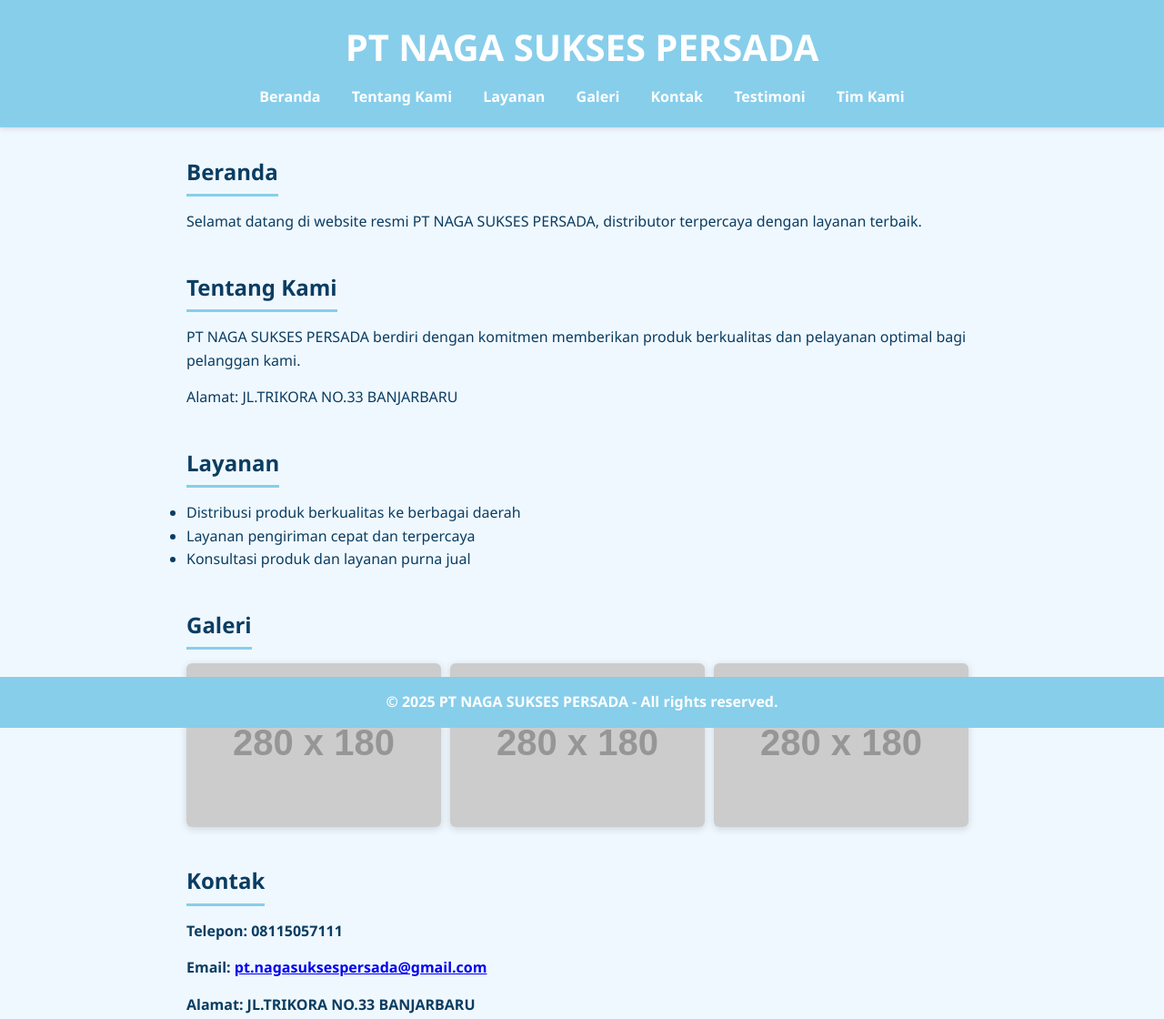
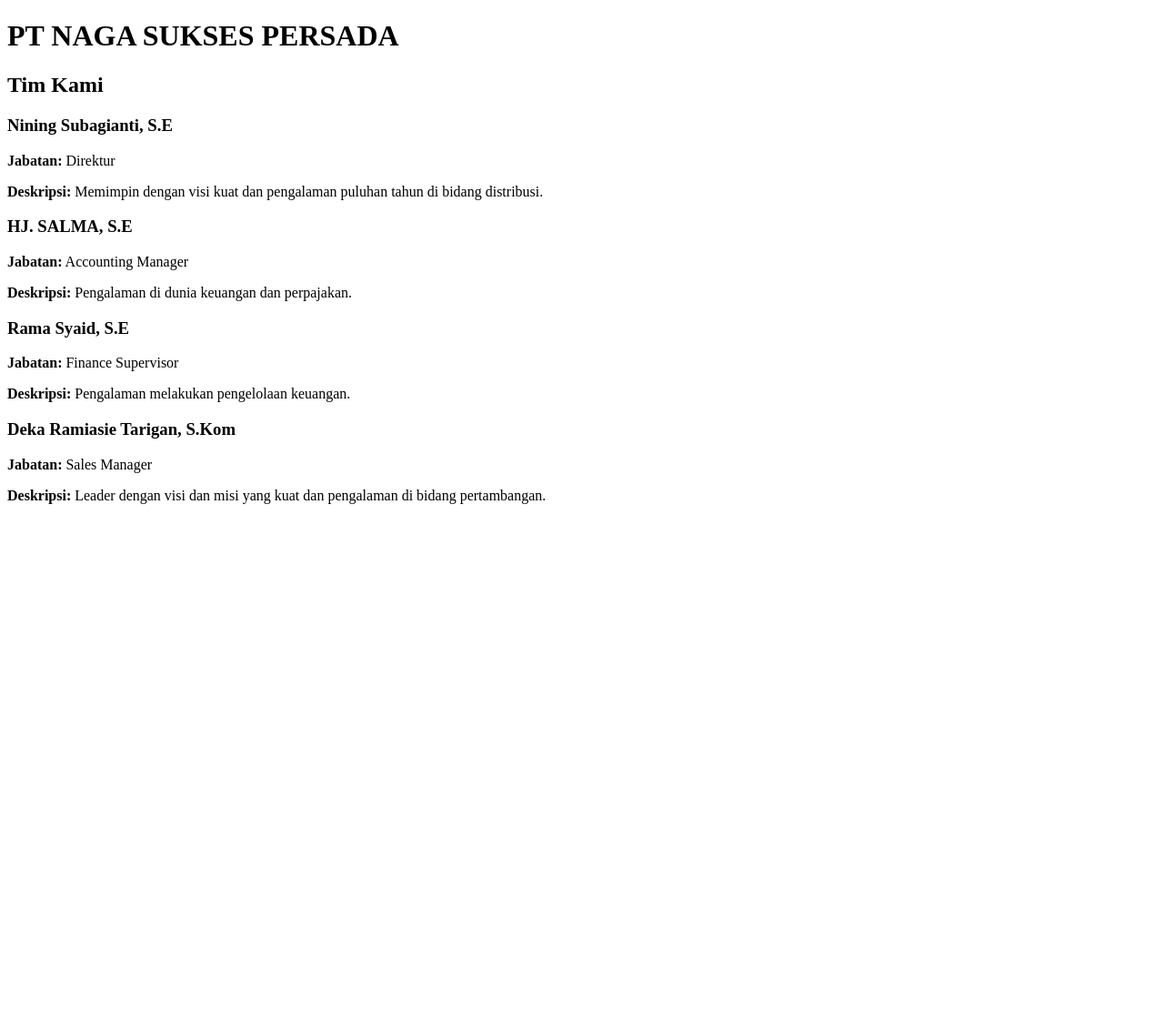
Before and after one commit to dekatarigan/pt-naga-sukses-persada, a plain HTML site: page index.html in a window 1280 px wide. Shown: the top 1120 px of the page at 91% size. After the commit the page ends 800 px from the top, so only its background shows below. Drawn offline with Linux system fonts and the light colour scheme; placeholder pictures from the web are drawn by us.

Commit message:
Add files via upload

```diff
--- a/index.html
+++ b/index.html
@@ -1,210 +1,43 @@
-
 <!DOCTYPE html>
 <html lang="id">
 <head>
-    <meta charset="UTF-8" />
-    <meta name="viewport" content="width=device-width, initial-scale=1" />
+    <meta charset="UTF-8">
+    <meta name="viewport" content="width=device-width, initial-scale=1.0">
     <title>PT NAGA SUKSES PERSADA</title>
     <style>
-        /* Reset */
-        * { margin: 0; padding: 0; box-sizing: border-box; }
-
-        body {
-            font-family: 'Segoe UI', Tahoma, Geneva, Verdana, sans-serif;
-            background-color: #f0f8ff;
-            color: #0a3d62;
-            line-height: 1.6;
-        }
-
-        header {
-            background-color: #87ceeb; /* biru langit */
-            padding: 20px;
-            text-align: center;
-            color: white;
-            box-shadow: 0 2px 5px rgba(0,0,0,0.1);
-        }
-
-        header h1 {
-            font-size: 2.5rem;
-        }
-
-        nav {
-            margin-top: 10px;
-        }
-
-        nav a {
-            color: white;
-            margin: 0 15px;
-            text-decoration: none;
-            font-weight: 600;
-            transition: color 0.3s ease;
-        }
-
-        nav a:hover {
-            color: #062c5e;
-        }
-
-        main {
-            max-width: 900px;
-            margin: 30px auto;
-            padding: 0 15px;
-        }
-
-        section {
-            margin-bottom: 40px;
-        }
-
-        h2 {
-            color: #0a3d62;
-            margin-bottom: 15px;
-            border-bottom: 3px solid #87ceeb;
-            display: inline-block;
-            padding-bottom: 5px;
-        }
-
-        p {
-            margin-bottom: 15px;
-        }
-
-        /* Kontak */
-        .contact-info p {
-            font-weight: 600;
-        }
-
-        /* Galeri sederhana */
-        .gallery {
-            display: flex;
-            flex-wrap: wrap;
-            gap: 10px;
-        }
-
-        .gallery img {
-            width: 100%;
-            max-width: 280px;
-            border-radius: 6px;
-            box-shadow: 0 2px 8px rgba(0,0,0,0.15);
-            transition: transform 0.3s ease;
-        }
-
-        .gallery img:hover {
-            transform: scale(1.05);
-        }
-
-        /* Testimoni */
-        .testimonial {
-            background-color: #d0e7ff;
-            padding: 15px;
-            border-radius: 6px;
-            margin-bottom: 15px;
-            box-shadow: inset 0 0 10px #a0c4ff;
-        }
-
-        /* Tim */
-        .team-member {
-            margin-bottom: 20px;
-        }
-
-        footer {
-            text-align: center;
-            padding: 15px 10px;
-            background-color: #87ceeb;
-            color: white;
-            font-weight: 600;
-            position: fixed;
-            width: 100%;
-            bottom: 0;
-        }
-
-        /* Responsive */
-        @media (max-width: 600px) {
-            nav a {
-                display: block;
-                margin: 8px 0;
-            }
-            .gallery {
-                justify-content: center;
-            }
-        }
+        body {{ font-family: Arial, sans-serif; margin: 0; padding: 0; background: #f0f8ff; }}
+        header {{ background-color: #1e90ff; color: white; padding: 20px; text-align: center; }}
+        section {{ padding: 20px; }}
+        .team-member {{ background: white; padding: 20px; border-radius: 10px; box-shadow: 0 0 10px rgba(0,0,0,0.1); max-width: 600px; margin: 20px auto; }}
+        h2 {{ color: #1e90ff; text-align: center; }}
     </style>
 </head>
 <body>
     <header>
         <h1>PT NAGA SUKSES PERSADA</h1>
-        <nav>
-            <a href="#beranda">Beranda</a>
-            <a href="#tentang">Tentang Kami</a>
-            <a href="#layanan">Layanan</a>
-            <a href="#galeri">Galeri</a>
-            <a href="#kontak">Kontak</a>
-            <a href="#testimoni">Testimoni</a>
-            <a href="#tim">Tim Kami</a>
-        </nav>
     </header>
-
-    <main>
-        <section id="beranda">
-            <h2>Beranda</h2>
-            <p>Selamat datang di website resmi PT NAGA SUKSES PERSADA, distributor terpercaya dengan layanan terbaik.</p>
-        </section>
-
-        <section id="tentang">
-            <h2>Tentang Kami</h2>
-            <p>PT NAGA SUKSES PERSADA berdiri dengan komitmen memberikan produk berkualitas dan pelayanan optimal bagi pelanggan kami.</p>
-            <p>Alamat: JL.TRIKORA NO.33 BANJARBARU</p>
-        </section>
-
-        <section id="layanan">
-            <h2>Layanan</h2>
-            <ul>
-                <li>Distribusi produk berkualitas ke berbagai daerah</li>
-                <li>Layanan pengiriman cepat dan terpercaya</li>
-                <li>Konsultasi produk dan layanan purna jual</li>
-            </ul>
-        </section>
-
-        <section id="galeri">
-            <h2>Galeri</h2>
-            <div class="gallery">
-                <img src="https://via.placeholder.com/280x180?text=Produk+1" alt="Produk 1" />
-                <img src="https://via.placeholder.com/280x180?text=Produk+2" alt="Produk 2" />
-                <img src="https://via.placeholder.com/280x180?text=Produk+3" alt="Produk 3" />
-            </div>
-        </section>
-
-        <section id="kontak">
-            <h2>Kontak</h2>
-            <div class="contact-info">
-                <p>Telepon: 08115057111</p>
-                <p>Email: <a href="mailto:pt.nagasuksespersada@gmail.com">pt.nagasuksespersada@gmail.com</a></p>
-                <p>Alamat: JL.TRIKORA NO.33 BANJARBARU</p>
-            </div>
-        </section>
-
-        <section id="testimoni">
-            <h2>Testimoni</h2>
-            <div class="testimonial">
-                <p>"Pelayanan cepat dan produk berkualitas, sangat memuaskan!" - Budi Santoso</p>
-            </div>
-            <div class="testimonial">
-                <p>"Distribusi tepat waktu dan tim yang sangat profesional." - Sari Wulandari</p>
-            </div>
-        </section>
-
-        <section id="tim">
-            <h2>Tim Kami</h2>
-            <div class="team-member">
-                <h3>Ahmad Fauzi - CEO</h3>
-                <p>Memimpin dengan visi kuat dan pengalaman luas di bidang distribusi.</p>
-            </div>
-            <div class="team-member">
-                <h3>Siti Rahma - Manajer Operasional</h3>
-                <p>Mengelola operasional harian dengan efisiensi dan dedikasi tinggi.</p>
-            </div>
-        </section>
-    </main>
-
-    <footer>
-        &copy; 2025 PT NAGA SUKSES PERSADA - All rights reserved.
-    </footer>
+    <section>
+        <h2>Tim Kami</h2>
+        <div class="team-member">
+            <h3>Nining Subagianti, S.E</h3>
+            <p><strong>Jabatan:</strong> Direktur</p>
+            <p><strong>Deskripsi:</strong> Memimpin dengan visi kuat dan pengalaman puluhan tahun di bidang distribusi.</p>
+        </div>
+        <div class="team-member">
+            <h3>HJ. SALMA, S.E</h3>
+            <p><strong>Jabatan:</strong> Accounting Manager</p>
+            <p><strong>Deskripsi:</strong> Pengalaman di dunia keuangan dan perpajakan.</p>
+        </div>
+        <div class="team-member">
+            <h3>Rama Syaid, S.E</h3>
+            <p><strong>Jabatan:</strong> Finance Supervisor</p>
+            <p><strong>Deskripsi:</strong> Pengalaman melakukan pengelolaan keuangan.</p>
+        </div>
+        <div class="team-member">
+            <h3>Deka Ramiasie Tarigan, S.Kom</h3>
+            <p><strong>Jabatan:</strong> Sales Manager</p>
+            <p><strong>Deskripsi:</strong> Leader dengan visi dan misi yang kuat dan pengalaman di bidang pertambangan.</p>
+        </div>
+    </section>
 </body>
 </html>
```
